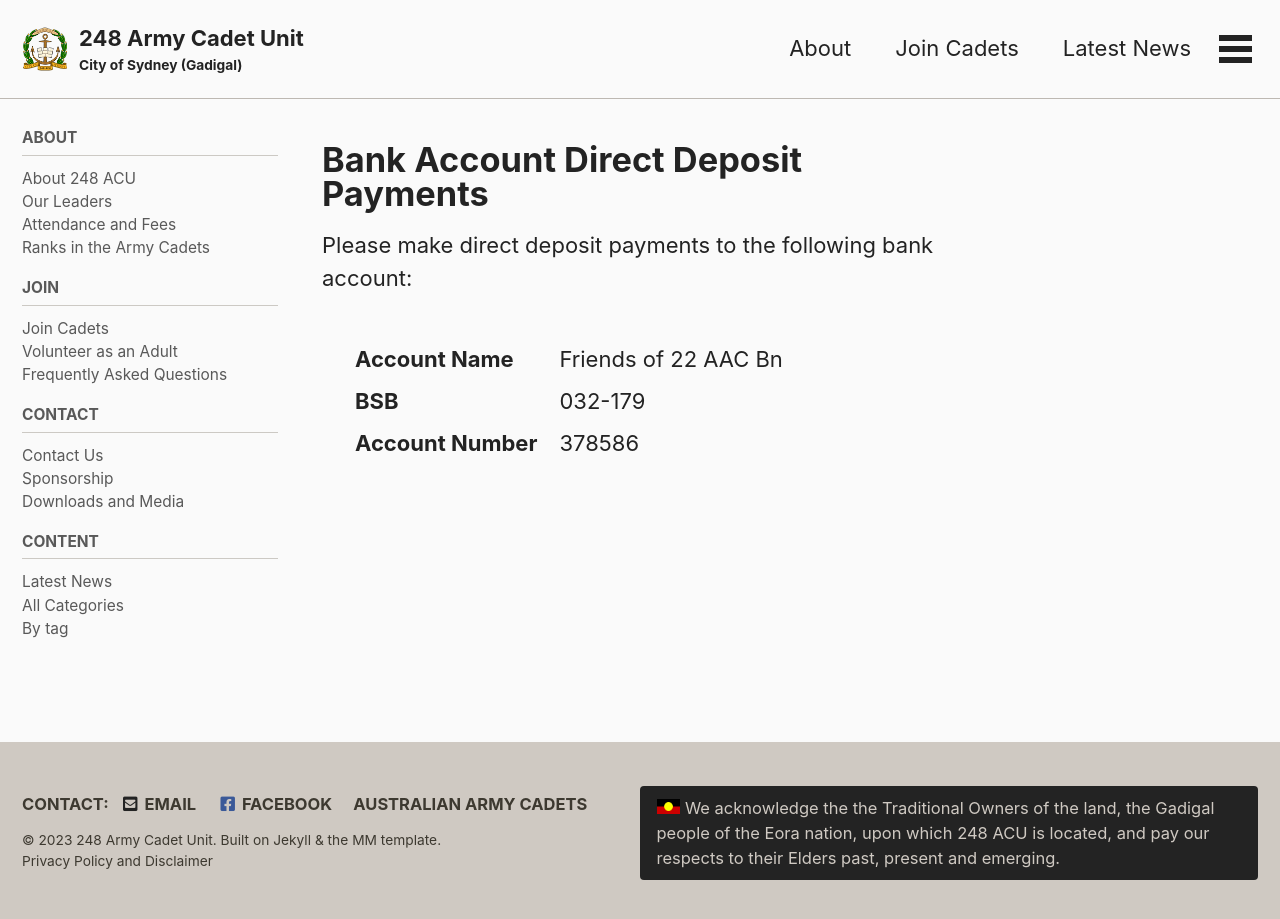
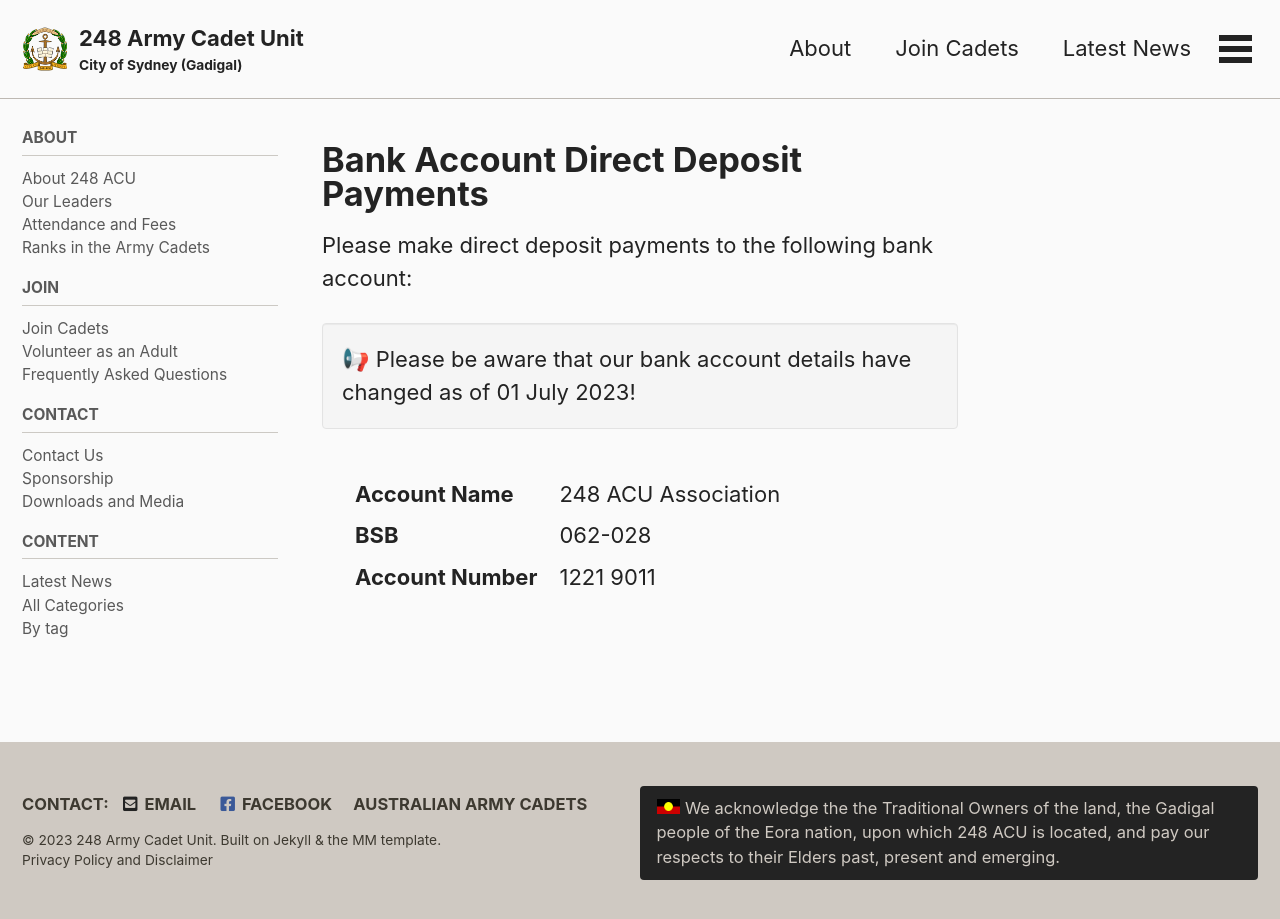
Before and after one commit to alansfyeung/248acu-website, a Jekyll site: the page built from _pages/landing/bank-account.md, in a window 1280 px wide and 924 px high. Shown: the top 919 px of the window. Built offline with Jekyll 4.4.1, drawn with Linux system fonts in a browser that asks for light colours; cached includes are drawn as plain includes.

Commit message:
NEW bank account!

```diff
--- a/_includes/bank-account.html
+++ b/_includes/bank-account.html
@@ -11,17 +11,18 @@ table.bank-account td {
   border-bottom: none;
 }
 </style>
+<div class="well">📢 Please be aware that our bank account details have changed as of 01 July 2023!</div>
 <table class="table bank-account">
   <tr>
     <th>Account Name</th>
-    <td>Friends of 22 AAC Bn</td>
+    <td>248 ACU Association</td>
   </tr>
   <tr>
     <th>BSB</th>
-    <td>032-179</td>
+    <td>062-028</td>
   </tr>
   <tr>
     <th>Account Number</th>
-    <td>378586</td>
+    <td>1221 9011</td>
   </tr>
 </table>
```
